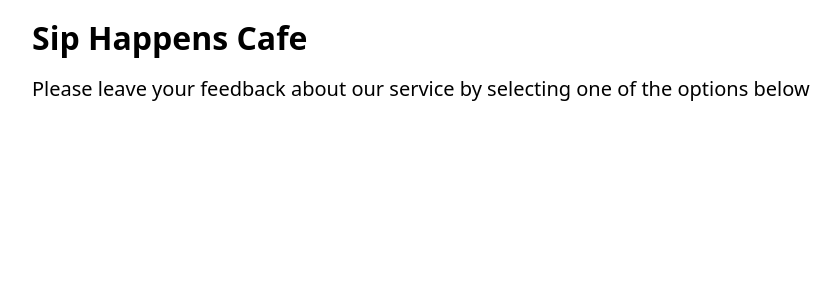
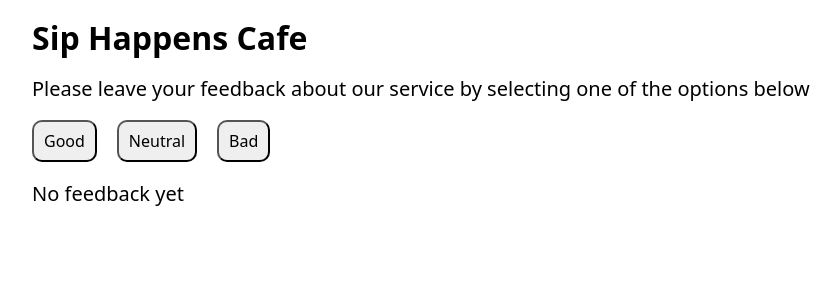
Before and after one commit to Developer-Mykhailo/test-3-react-project, a React (Vite) app: page / in a window 1280 px wide. Shown: the top 300 px of the page, without its empty margins (24-864 px from the left). Built offline with nearby package versions, Linux system fonts and the light colour scheme.

Commit message:
add notification

```diff
--- a/src/App.jsx
+++ b/src/App.jsx
@@ -1,10 +1,15 @@
 import Container from "./components/Container/Container";
 import Description from "./components/Description/Description";
+import Notification from "./components/Notification/Notification";
+import Options from "./components/Options/Options";
 
 function App() {
   return (
     <Container>
       <Description />
+      <Options />
+
+      <Notification />
     </Container>
   );
 }
--- /dev/null
+++ b/src/components/Notification/Notification.jsx
@@ -0,0 +1,7 @@
+import s from "./Notification.module.css";
+
+const Notification = () => {
+  return <p className={s.notice}>No feedback yet</p>;
+};
+
+export default Notification;
--- /dev/null
+++ b/src/components/Notification/Notification.module.css
@@ -0,0 +1,3 @@
+.notice {
+  font-size: 20px;
+}
--- /dev/null
+++ b/src/components/Options/Options.jsx
@@ -0,0 +1,13 @@
+import s from "./Options.module.css";
+
+const Options = () => {
+  return (
+    <div className={s.button_wrap}>
+      <button>Good</button>
+      <button>Neutral</button>
+      <button>Bad</button>
+    </div>
+  );
+};
+
+export default Options;
--- /dev/null
+++ b/src/components/Options/Options.module.css
@@ -0,0 +1,11 @@
+.button_wrap {
+  display: flex;
+  gap: 20px;
+  margin-top: 20px;
+  margin-bottom: 20px;
+}
+
+.button_wrap button {
+  padding: 10px;
+  border-radius: 10px;
+}
```
